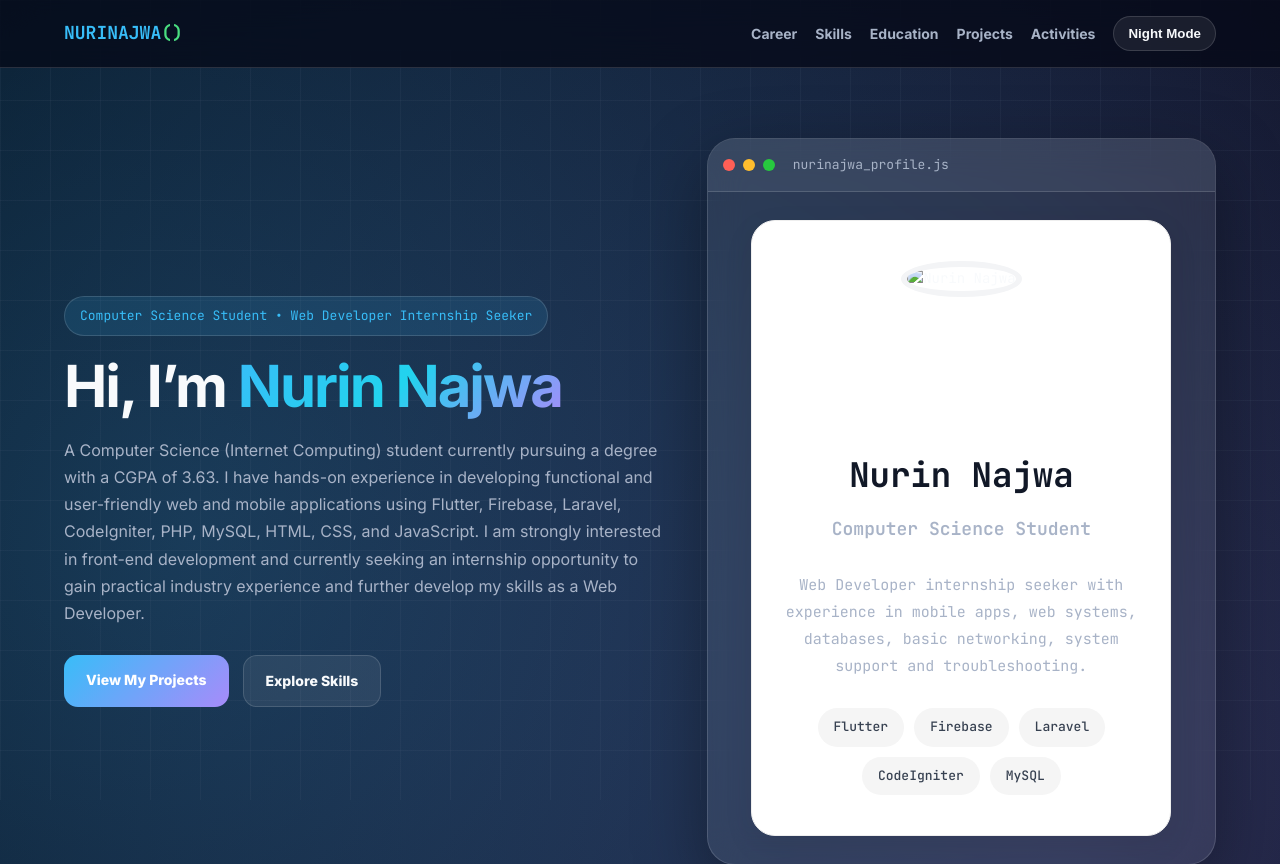
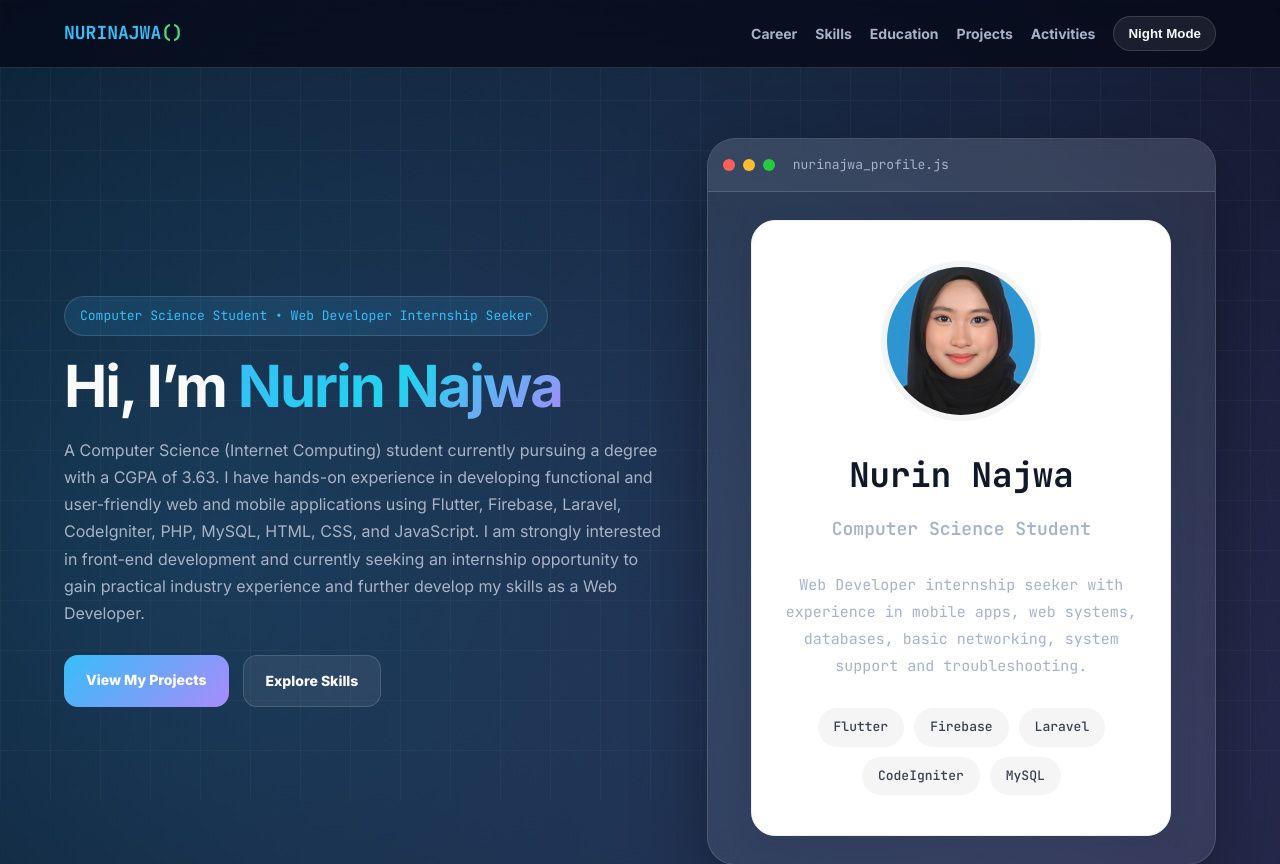
Before and after one commit to nurinajwa-source/nurinajwa, a plain HTML site: page index.html in a window 1280 px wide. Shown: the top 864 px of the page. Drawn offline with Linux system fonts and the light colour scheme.

Commit message:
Update index.html

```diff
--- a/index.html
+++ b/index.html
@@ -576,7 +576,7 @@ footer{
   <div class="profile-card">
 
     <div class="profile-img">
-        <img src="img2.jpg" alt="Nurin Najwa">
+        <img src="IMG_3421.JPG" alt="Nurin Najwa">
     </div>
 
     <div class="profile-info">
```
